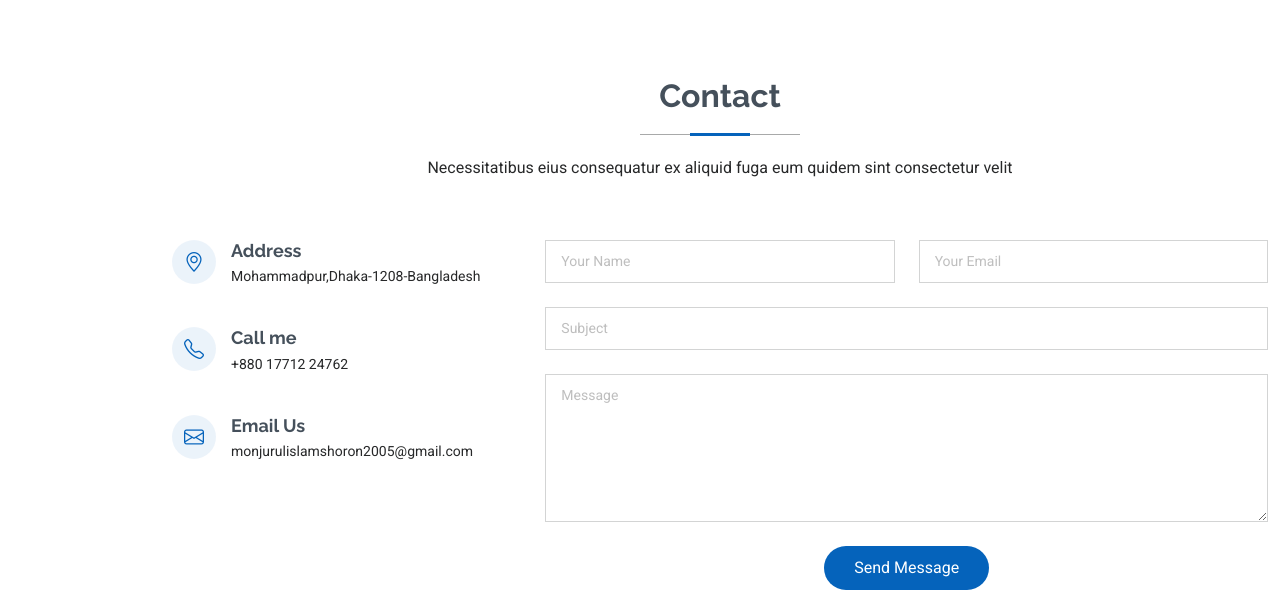
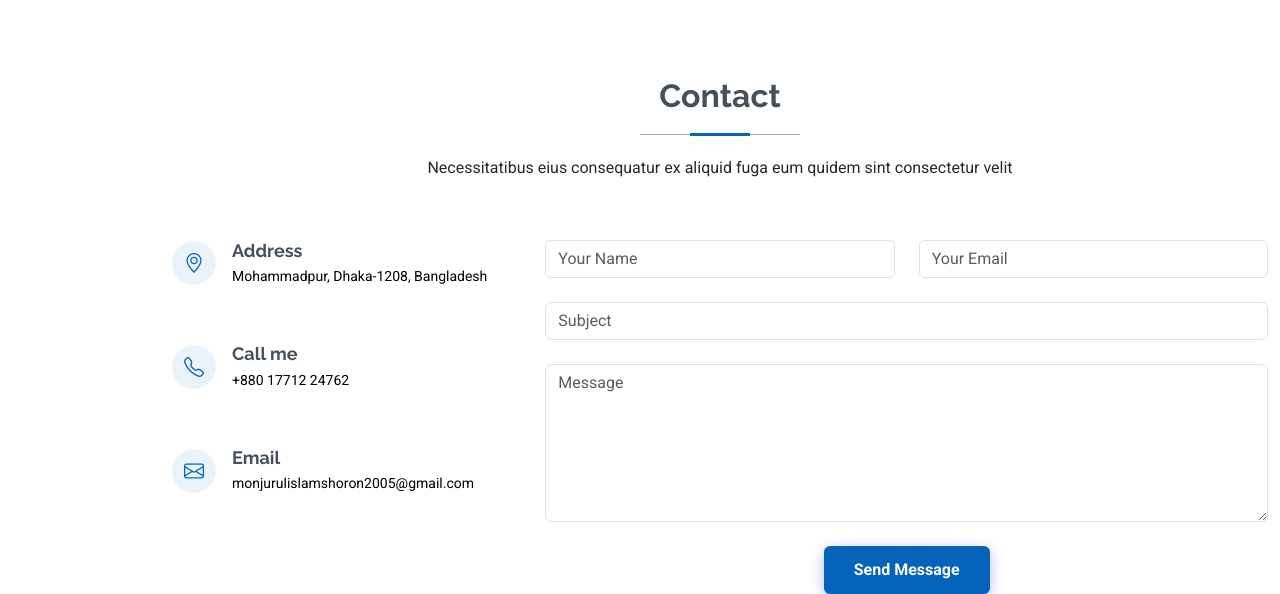
Before and after one commit to Shoronislam639/Prtofolioproject, a Django app: page / in a window 1280 px wide. Shown: the part 5906-6500 px from the top of the page. Run offline with Django 5.2, Linux system fonts and the light colour scheme; data that the repository does not hold is empty; some libraries are stand-ins or nearby versions.

Commit message:
first commit

```diff
--- a/database/models.py
+++ b/database/models.py
@@ -32,6 +32,11 @@ class HeroCV(models.Model):
     file = models.FileField(upload_to='Picture',null=True, blank=True)
 
 
+class Contact_information(models.Model):
+    name=models.CharField(max_length=250)
+    email=models.EmailField(max_length=254,unique=False)
+    subject=models.CharField(max_length=250)
+    message=models.TextField()
 
 
       # #about area
--- a/protfolioproject/templates/index.html
+++ b/protfolioproject/templates/index.html
@@ -63,6 +63,47 @@
         box-shadow: 0 4px 12px rgba(0, 0, 0, 0.2);
         cursor: pointer;
       }
+      /* Stylish Submit Button */
+      .styled-button {
+        background-color: #0563BB;     /* Indigo blue */
+        color: #fff;
+        padding: 12px 30px;
+        font-size: 16px;
+        font-weight: 600;
+        border: none;
+        border-radius: 6px;
+        box-shadow: 0 4px 14px rgba(65, 84, 241, 0.4);
+        cursor: pointer;
+        transition: all 0.3s ease;
+      }
+
+      .styled-button:hover {
+        background-color: #0563BB;     /* Darker shade on hover */
+        box-shadow: 0 6px 18px rgba(223, 223, 223, 0.6);
+        transform: translateY(-2px);
+      }
+
+      .info-item a {
+      color: #0d6efd;
+      text-decoration: none;
+    }
+
+    .info-item a:hover {
+      text-decoration: underline;
+    }
+
+
+    .contact-link {
+      color: black !important;
+      text-decoration: none;
+    }
+
+    .contact-link:hover {
+      color: #007BFF; /* Optional: blue on hover */
+      text-decoration: underline;
+    }
+
+
     </style>
   </head>
 
@@ -1129,57 +1170,44 @@
         </div>
         <!-- End Section Title -->
 
-        <div class="container" data-aos="fade" data-aos-delay="100">
-          <div class="row gy-4">
-            <div class="col-lg-4">
-              <div
-                class="info-item d-flex"
+<div class="container">
+  <div class="row">
+    <!-- Left side -->
+    <div class="col-lg-4 d-flex flex-column align-items-start">
+      <div class="info-item d-flex align-items-center mb-3">
+        <i class="bi bi-geo-alt me-3"></i>
+        <div>
+          <h3>Address</h3>
+          <p><a href="https://www.google.com/maps/place/Mohammadpur,+Dhaka/" target="_blank"class="contact-link">Mohammadpur, Dhaka-1208, Bangladesh</a></p>
+        </div>
+      </div>
+
+      <div class="info-item d-flex align-items-center mb-3">
+        <i class="bi bi-telephone me-3"></i>
+        <div>
+          <h3>Call me</h3>
+          <p><a href="tel:+8801771224762"class="contact-link"class="contact-link">+880 17712 24762</a></p>
+        </div>
+      </div>
+
+      <div class="info-item d-flex align-items-center mb-3">
+        <i class="bi bi-envelope me-3"></i>
+        <div>
+          <h3>Email</h3>
+          <p><a href="mailto:monjurulislamshoron2005@gmail.com "class="contact-link">monjurulislamshoron2005@gmail.com</a></p>
+        </div>
+      </div>
+    </div>
+
+<!-- contact information -->
+            <div class="col-lg-8">
+              <form
+                action="{%url 'contact'%}"
+                method="POST"
+                class="styled-submit"
                 data-aos="fade-up"
                 data-aos-delay="200"
-              >
-                <i class="bi bi-geo-alt flex-shrink-0"></i>
-                <div>
-                  <h3>Address</h3>
-                  <p>Mohammadpur,Dhaka-1208-Bangladesh</p>
-                </div>
-              </div>
-              <!-- End Info Item -->
-
-              <div
-                class="info-item d-flex"
-                data-aos="fade-up"
-                data-aos-delay="300"
-              >
-                <i class="bi bi-telephone flex-shrink-0"></i>
-                <div>
-                  <h3>Call me</h3>
-                  <p>+880 17712 24762</p>
-                </div>
-              </div>
-              <!-- End Info Item -->
-
-              <div
-                class="info-item d-flex"
-                data-aos="fade-up"
-                data-aos-delay="400"
-              >
-                <i class="bi bi-envelope flex-shrink-0"></i>
-                <div>
-                  <h3>Email Us</h3>
-                  <p>monjurulislamshoron2005@gmail.com</p>
-                </div>
-              </div>
-              <!-- End Info Item -->
-            </div>
-
-            <div class="col-lg-8">
-              <form
-                action="forms/contact.php"
-                method="post"
-                class="php-email-form"
-                data-aos="fade-up"
-                data-aos-delay="200"
-              >
+              >{% csrf_token %}
                 <div class="row gy-4">
                   <div class="col-md-6">
                     <input
@@ -1222,13 +1250,7 @@
                   </div>
 
                   <div class="col-md-12 text-center">
-                    <div class="loading">Loading</div>
-                    <div class="error-message"></div>
-                    <div class="sent-message">
-                      Your message has been sent. Thank you!
-                    </div>
-
-                    <button type="submit">Send Message</button>
+                    <button type="submit" class="styled-button">Send Message</button>
                   </div>
                 </div>
               </form>
--- a/protfolioproject/urls.py
+++ b/protfolioproject/urls.py
@@ -26,6 +26,9 @@ urlpatterns = [
     path('logout',views.Logout,name='logout'),
     path('dashboard',views.Dashboard,name='dashboard'),
     path('registration',views.Registration,name='registration'),
+
+    path('contact',views.Contact,name='contact'),
+
     path('login',views.Login,name='login'),
     path('admin/', admin.site.urls),
 ]+static(settings.MEDIA_URL,document_root=settings.MEDIA_ROOT)
--- a/protfolioproject/views.py
+++ b/protfolioproject/views.py
@@ -1,5 +1,5 @@
 from django.shortcuts import render
-from database.models import Testimonial, About, Aboutextra, Hero,HeroCV
+from database.models import Testimonial, About, Aboutextra, Hero,HeroCV,Contact_information
 from django.contrib.auth.models import auth
 from django.contrib.auth.models import User
 from django.shortcuts import redirect
@@ -84,3 +84,19 @@ def Dashboard (request):
     if request.user.is_authenticated:
         return render (request,'dashboard.html')
     return render ( request,'login.html')
+
+
+
+def Contact(request):
+
+    if request.method == 'POST':
+        name = request.POST.get('name')
+        email = request.POST.get('email')
+        subject = request.POST.get('subject')
+        message = request.POST.get('message')
+
+        en = Contact_information(name=name, email=email, subject=subject, message=message)
+        en.save()
+
+
+    return redirect('home')
```
Also changed, not shown: database/admin.py (+6 -1 lines), database/migrations/0013_contactmessage.py (added), database/migrations/0014_alter_contactmessage_name_and_more.py (added), database/migrations/0015_contact_information_delete_contactmessage.py (added).
